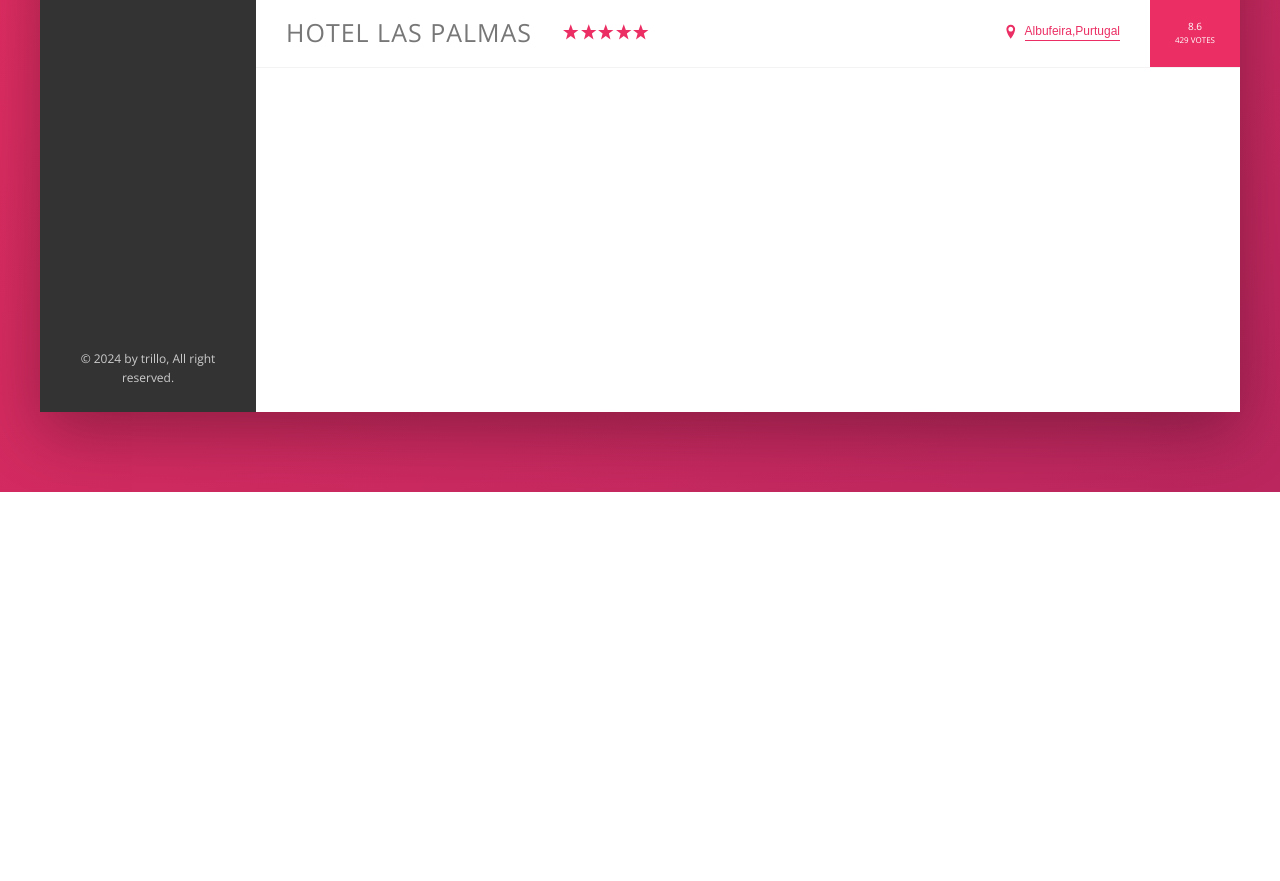
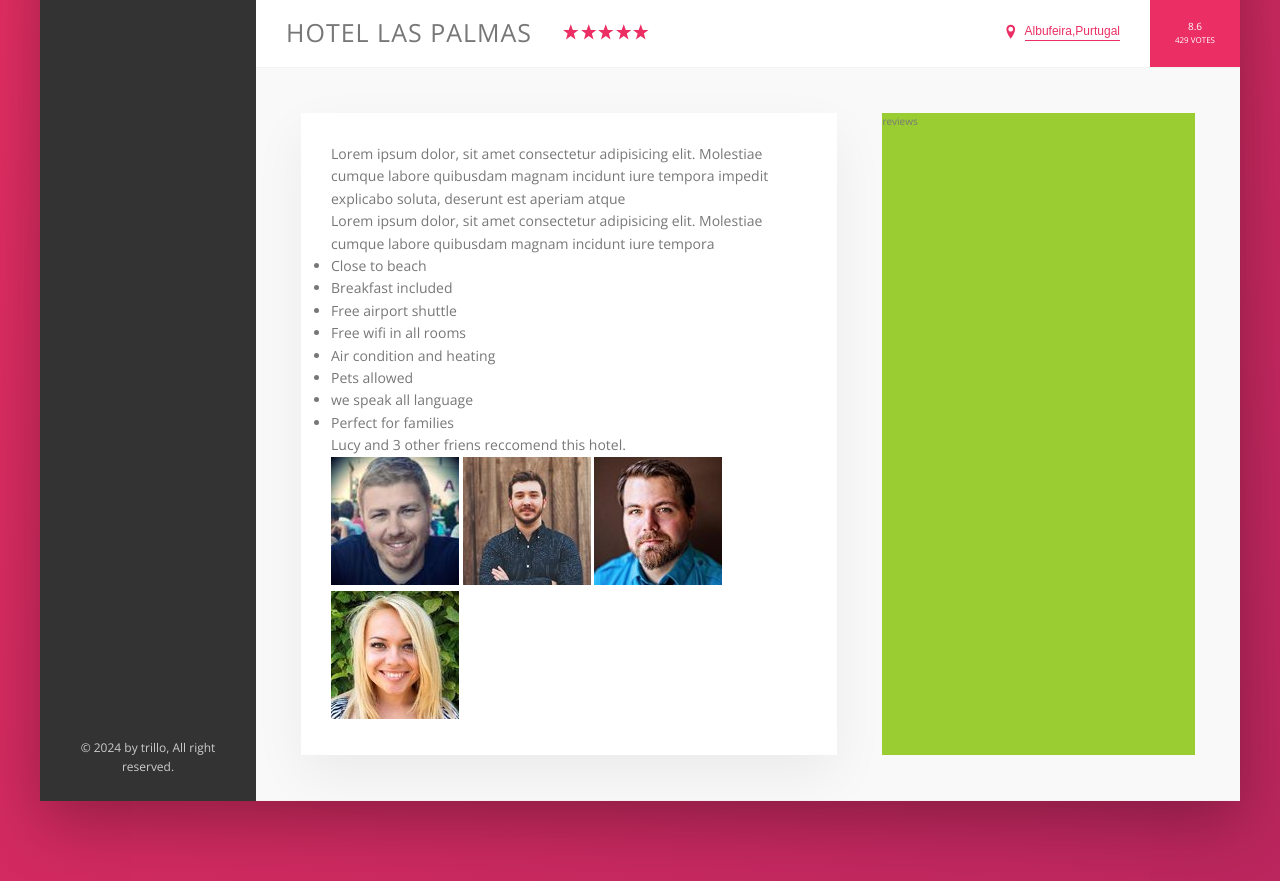
Before and after one commit to Nedalshamedu/Trillo, a website: page index.html in a window 1280 px wide. Shown: the part 538-1419 px from the top of the page. Before the commit the page ends 1030 px from the top, so only its background shows below. Drawn offline with nearby package versions, Linux system fonts and the light colour scheme.

Commit message:
Building the Description Section - Part 1

```diff
--- a/index.html
+++ b/index.html
@@ -139,6 +139,57 @@
               <div class="overview_rating-count">429 votes</div>
             </div>
           </div>
+          <div class="detail">
+            <div class="description">
+              <p class="paragraph">
+                Lorem ipsum dolor, sit amet consectetur adipisicing elit.
+                Molestiae cumque labore quibusdam magnam incidunt iure tempora
+                impedit explicabo soluta, deserunt est aperiam atque
+              </p>
+              <p class="paragraph">
+                Lorem ipsum dolor, sit amet consectetur adipisicing elit.
+                Molestiae cumque labore quibusdam magnam incidunt iure tempora
+              </p>
+              <ul class="list">
+                <li class="List__item">Close to beach</li>
+                <li class="List__item">Breakfast included</li>
+                <li class="List__item">Free airport shuttle</li>
+                <li class="List__item">Free wifi in all rooms</li>
+                <li class="List__item">Air condition and heating</li>
+                <li class="List__item">Pets allowed</li>
+                <li class="List__item">we speak all language</li>
+                <li class="List__item">Perfect for families</li>
+              </ul>
+              <div class="recommend">
+                <p class="recommend_count">
+                  Lucy and 3 other friens reccomend this hotel.
+                </p>
+                <div class="recommend__friends">
+                  <img
+                    src="img/user-3.jpg"
+                    alt="Friend 1"
+                    class="recommend__photo"
+                  />
+                  <img
+                    src="img/user-4.jpg"
+                    alt="Friend 2"
+                    class="recommend__photo"
+                  />
+                  <img
+                    src="img/user-5.jpg"
+                    alt="Friend 3"
+                    class="recommend__photo"
+                  />
+                  <img
+                    src="img/user-6.jpg"
+                    alt="Friend 4"
+                    class="recommend__photo"
+                  />
+                </div>
+              </div>
+            </div>
+            <div class="user-reviews">reviews</div>
+          </div>
         </main>
       </div>
     </div>
--- a/sass/_base.scss
+++ b/sass/_base.scss
@@ -11,6 +11,9 @@
   --color-Grey-dark-2: #777;
   --color-Grey-dark-3: #999;
   --shadow-dark: 0 2rem 6rem rgba(0, 0, 0, 0.3);
+  --shadow-light: 0 2rem 5rem rgba(0, 0, 0, 0.06);
+
+  --line: 1px solid var(--color-Grey-light-2);
 }
 
 * {
--- a/sass/_components.scss
+++ b/sass/_components.scss
@@ -220,7 +220,7 @@
 .overview {
   display: flex;
   align-items: center;
-  border-bottom: 1px solid var(--color-Grey-light-2);
+  border-bottom: var(--line);
 
   &__heading {
     font-size: 2.5rem;
--- a/sass/_layout.scss
+++ b/sass/_layout.scss
@@ -10,7 +10,7 @@
   font-size: 1.4rem;
   height: 7rem;
   background-color: #fff;
-  border-bottom: 1px solid var(--color-Grey-light-2);
+  border-bottom: var(--line);
   display: flex;
   justify-content: space-between;
   align-items: center;
@@ -31,5 +31,25 @@
 .hotel-view {
   background-color: #fff;
   flex: 1;
-  height: 80rem;
 }
+
+.detail {
+  display: flex;
+  padding: 4.5rem;
+  background-color: var(--color-Grey-light-1);
+  border-bottom: var(--line);
+}
+
+.description {
+  font-size: 1.4rem;
+  background-color: #fff;
+  padding: 3rem;
+  box-shadow: var(--shadow-light);
+  flex: 0 0 60%;
+  margin-right: 4.5rem;
+}
+
+.user-reviews {
+  background-color: yellowgreen;
+  flex: 1;
+}
```
Also changed, not shown: css/style.css.
